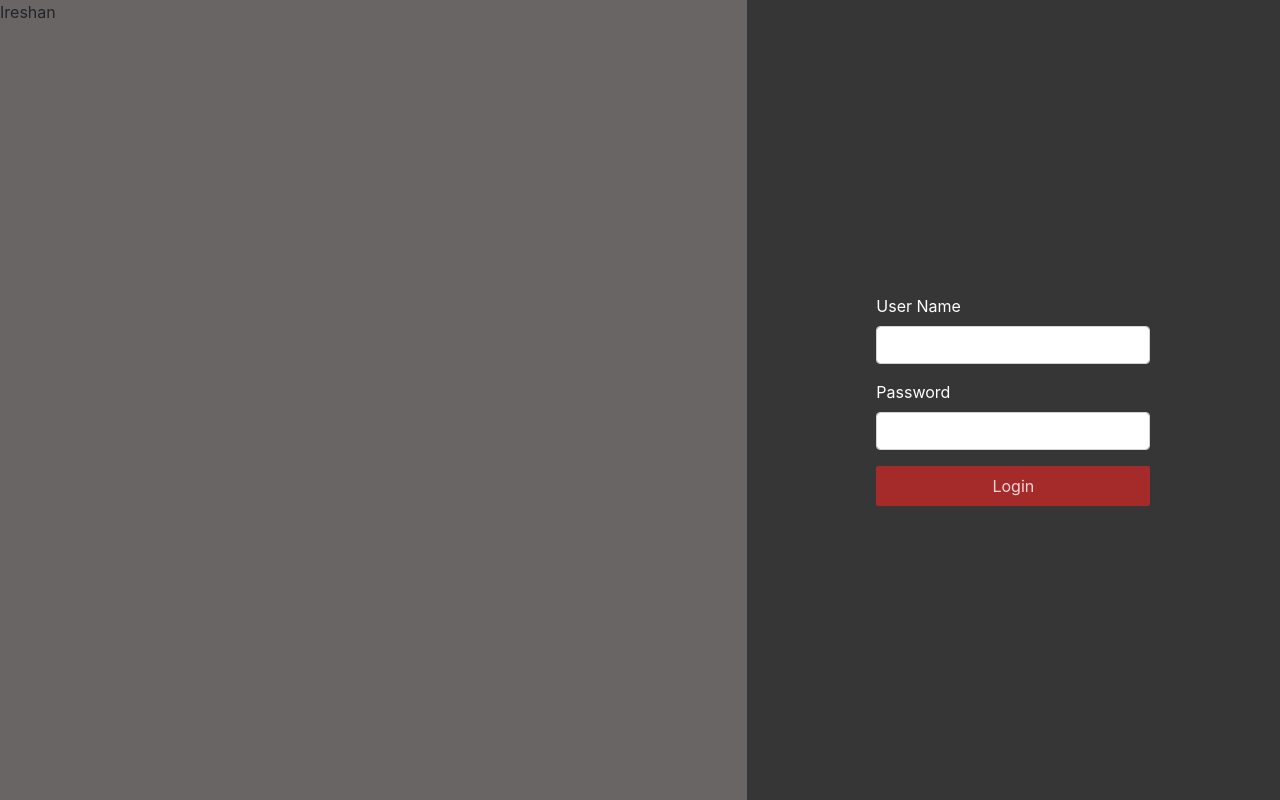
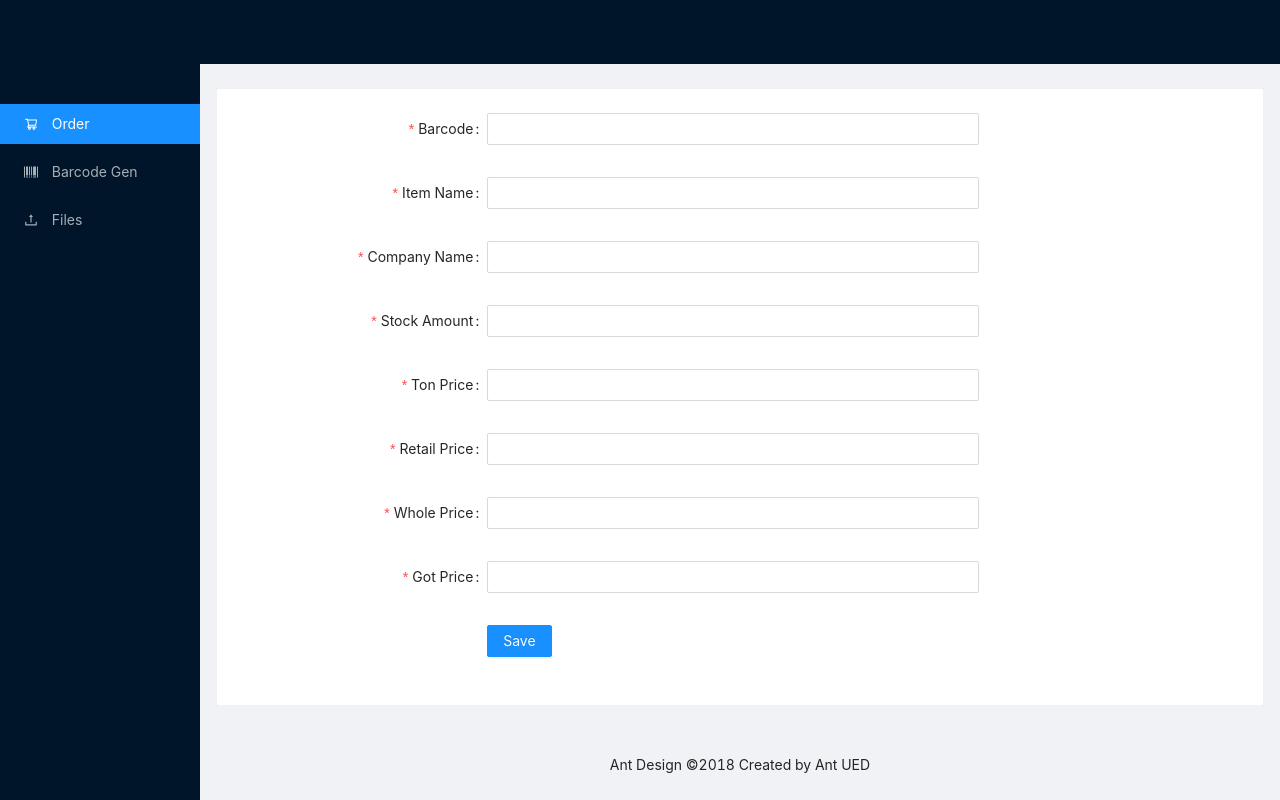
Before and after one commit to ravanspell/dhananjayatrades, a React (Create React App) app in the folder Frontend/: page /save/item in a window 1280 px wide. Before the commit this address led to /. Built offline with nearby package versions, Linux system fonts and the light colour scheme.

Commit message:
ant design ui change

```diff
--- a/Frontend/package.json
+++ b/Frontend/package.json
@@ -4,9 +4,11 @@
   "homepage": "http://dhananjayatrades.com",
   "private": true,
   "dependencies": {
+    "@ant-design/dark-theme": "^2.0.2",
     "@testing-library/jest-dom": "^4.2.4",
     "@testing-library/react": "^9.4.0",
     "@testing-library/user-event": "^7.1.2",
+    "antd": "^4.4.2",
     "axios": "^0.19.1",
     "bootstrap": "^4.4.1",
     "chart.js": "^2.9.3",
@@ -46,5 +48,6 @@
       "last 1 firefox version",
       "last 1 safari version"
     ]
-  }
+  },
+  "devDependencies": {}
 }
--- a/Frontend/src/App.css
+++ b/Frontend/src/App.css
@@ -1,3 +1,4 @@
+@import "~antd/dist/antd.dark.css";
 .App {
   text-align: center;
 }
--- a/Frontend/src/App.js
+++ b/Frontend/src/App.js
@@ -10,10 +10,67 @@ import BarcodeGenarator from "./components/barcodeGenarator";
 import Login from "./components/login";
 import { BrowserRouter as Router, Switch, Route } from 'react-router-dom';
 
+import { Layout } from 'antd';
+import SideNav from "./components/layout/sidebar";
+
+const { Header, Content, Footer, Sider } = Layout;
+
+const style = {
+  height: 40,
+  width: 40,
+  lineHeight: '40px',
+  borderRadius: 4,
+  backgroundColor: '#1088e9',
+  color: '#fff',
+  textAlign: 'center',
+  fontSize: 14,
+};
 class App extends Component {
   render() {
     return (
-      <Fragment>
+      <Router>
+        <Layout>
+          <Sider
+            breakpoint="lg"
+            collapsedWidth="0"
+            style={{
+              height: '100vh',
+
+            }}
+            onBreakpoint={broken => {
+              console.log(broken);
+            }}
+            onCollapse={(collapsed, type) => {
+              console.log(collapsed, type);
+            }}
+          >
+            <div className="logo" />
+            <SideNav />
+          </Sider>
+          <Layout>
+            <Header className="site-layout-sub-header-background" style={{ padding: 0 }} />
+            <Content style={{ margin: '24px 16px 0' }}>
+              <Switch>
+                <Route path="/" exact component={Dashboard} />
+                <Route path="/order" exact component={ViewOrder} />
+                <Route path="/save/item" exact component={NewItemSave} />
+                <Route path="/stock/all" exact component={ViewAllStock} />
+                <Route path="/barcode" exact component={BarcodeGenarator} />
+              </Switch>
+            </Content>
+            <Footer style={{ textAlign: 'center' }}>Ant Design ©2018 Created by Ant UED</Footer>
+          </Layout>
+
+        </Layout >
+      </Router>
+
+    );
+  }
+}
+
+export default App;
+
+{/* <Fragment>
         <Router>
           <Switch>
             <Route path="/" exact component={Login} />
@@ -31,9 +88,4 @@ class App extends Component {
             </Fragment>
           </Switch>
         </Router>
-      </Fragment >
-    );
-  }
-}
-
-export default App;
+      </Fragment > */}
--- /dev/null
+++ b/Frontend/src/components/layout/sidebar.jsx
@@ -0,0 +1,40 @@
+import React from "react";
+import { useHistory } from "react-router-dom";
+import { Menu } from "antd";
+import {
+  ShoppingCartOutlined,
+  BarcodeOutlined,
+  UploadOutlined,
+} from "@ant-design/icons";
+
+function SideNav() {
+  const history = useHistory();
+  const handleOrderClick = () => {
+    history.push("/order");
+  };
+  const handleBrcodeGenClick = () => {
+    history.push("/barcode");
+  };
+  const handleFileClick = () => {
+    history.push("/save/item");
+  };
+  return (
+    <div>
+      <Menu theme="dark" mode="inline" defaultSelectedKeys={["1"]}>
+        <Menu.Item key="1" onClick={handleOrderClick}>
+          <ShoppingCartOutlined />
+          <span> Order</span>
+        </Menu.Item>
+        <Menu.Item key="2" onClick={handleBrcodeGenClick}>
+          <BarcodeOutlined />
+          <span> Barcode Gen</span>
+        </Menu.Item>
+        <Menu.Item key="3" onClick={handleFileClick}>
+          <UploadOutlined />
+          <span> Files</span>
+        </Menu.Item>
+      </Menu>
+    </div>
+  );
+}
+export default SideNav;
--- a/Frontend/src/components/newItemSave.jsx
+++ b/Frontend/src/components/newItemSave.jsx
@@ -1,155 +1,179 @@
-import React, { useState, Fragment } from "react";
-import { Button, Form } from "react-bootstrap";
+import React, { Fragment } from "react";
+import { Row, Col, Input, Form, Button, message, Card } from "antd";
 import axios from "axios";
-function NewItemSave() {
-  const [newItem, setNewItem] = useState({
-    barcode: null,
-    itemName: null,
-    company: null,
-    amount: 0,
-    tonPrice: 0,
-    retailPrice: 0,
-    wholePrice: 0,
-    gotPrice: 0,
-  });
 
-  const setbarcode = (value) => {
-    setNewItem((currantState) => ({
-      ...currantState,
-      barcode: value,
-    }));
+const layout = {
+  labelCol: { span: 8 },
+  wrapperCol: { span: 16 },
 };
 
-  const setItemName = (value) => {
-    setNewItem((currantState) => ({
-      ...currantState,
-      itemName: value,
-    }));
-  };
-  const setCompany = (value) => {
-    setNewItem((currantState) => ({
-      ...currantState,
-      company: value,
-    }));
-  };
-  const setAmount = (value) => {
-    setNewItem((currantState) => ({
-      ...currantState,
-      amount: value,
-    }));
-  };
-  const setTonPrice = (value) => {
-    setNewItem((currantState) => ({
-      ...currantState,
-      tonPrice: value,
-    }));
+const tailLayout = {
+  wrapperCol: { offset: 8, span: 16 },
 };
 
-  const setRetailPrice = (value) => {
-    setNewItem((currantState) => ({
-      ...currantState,
-      retailPrice: value,
-    }));
-  };
-
-  const setWholePrice = (value) => {
-    setNewItem((currantState) => ({
-      ...currantState,
-      wholePrice: value,
-    }));
-  };
-
-  const setGotPrice = (value) => {
-    setNewItem((currantState) => ({
-      ...currantState,
-      wholePrice: value,
-    }));
-  };
+function NewItemSave() {
   //http://dhananjayatrades.com/ http://localhost:3800/
-  const saveNewItem = (event) => {
-    event.preventDefault();
-    axios
-      .post("http://dhananjayatrades.com/api/items/save", newItem)
-      .then((res) => {
-        console.log(res);
+  const saveNewItem = async (newItem) => {
+    try {
+      const res = await axios.post(
+        "http://dhananjayatrades.com/api/items/save",
+        newItem
+      );
       if (res.data.status) {
-          alert(res.data.message);
+        message.success(res.data.message);
       } else {
-          alert(res.data.message);
+        message.error(res.data.message);
       }
-        console.log(res);
-      });
+    } catch (error) {
+      console.log(error);
+      message.error(error.message);
+    }
   };
 
   return (
     <Fragment>
-      <div className="nav-scroller bg-white box-shadow mt-3">
-        <div className="p-5">
-          <Form onSubmit={saveNewItem}>
-            <Form.Group controlId="formBasicText">
-              <Form.Control
-                type="text"
-                placeholder="Barcode"
-                onChange={(e) => setbarcode(e.target.value)}
-              />
-            </Form.Group>
-            <Form.Group controlId="formBasicCustomItemName">
-              <Form.Control
-                type="text"
-                placeholder="Item Name"
-                onChange={(e) => setItemName(e.target.value)}
-              />
-            </Form.Group>
-            <Form.Group controlId="formBasicCustomValue">
-              <Form.Control
-                type="text"
-                placeholder="Company"
-                onChange={(e) => setCompany(e.target.value)}
-              />
-            </Form.Group>
-            <Form.Group controlId="formBasicAmount">
-              <Form.Control
-                type="text"
-                placeholder="Amount"
-                onChange={(e) => setAmount(e.target.value)}
-              />
-            </Form.Group>
-            <Form.Group controlId="formBasicAmount">
-              <Form.Control
-                type="text"
-                placeholder="Ton Price"
-                onChange={(e) => setTonPrice(e.target.value)}
-              />
-            </Form.Group>
-            <Form.Group controlId="formBasicAmount">
-              <Form.Control
-                type="text"
-                placeholder="Retail Price"
-                onChange={(e) => setRetailPrice(e.target.value)}
-              />
-            </Form.Group>
-            <Form.Group controlId="formBasicAmount">
-              <Form.Control
-                type="text"
-                placeholder="Whole Price"
-                onChange={(e) => setWholePrice(e.target.value)}
-              />
-            </Form.Group>
-            <Form.Group controlId="formBasicAmount">
-              <Form.Control
-                type="text"
-                placeholder="Got Price"
-                onChange={(e) => setGotPrice(e.target.value)}
-              />
-            </Form.Group>
-            <div className="text-right">
-              <Button variant="primary" type="submit">
+      <Card>
+        <Row gutter={[40, 0]}>
+          <Col span={18}>
+            <Form {...layout} onFinish={saveNewItem}>
+              <Form.Item
+                name="barcode"
+                label="Barcode"
+                rules={[
+                  {
+                    required: true,
+                    message: "Barcode required!",
+                  },
+                  {
+                    pattern: /^[0-9]*$/,
+                    message: "Numbers are only allowed",
+                  },
+                ]}
+              >
+                <Input />
+              </Form.Item>
+
+              <Form.Item
+                name="itemName"
+                label="Item Name"
+                rules={[
+                  {
+                    required: true,
+                    message: "Item name required!",
+                  },
+                ]}
+              >
+                <Input />
+              </Form.Item>
+
+              <Form.Item
+                name="company"
+                label="Company Name"
+                rules={[
+                  {
+                    required: true,
+                    message: "Company name required!",
+                  },
+                  {
+                    type: "string",
+                    message: "Company name invalid",
+                  },
+                ]}
+              >
+                <Input />
+              </Form.Item>
+              <Form.Item
+                name="amount"
+                label="Stock Amount"
+                rules={[
+                  {
+                    required: true,
+                    message: "Stock amount required!",
+                  },
+                  {
+                    pattern: /^(?=.)([+-]?([0-9]*)(\.([0-9]+))?)$/,
+                    message: "Numbers are only allowed",
+                  },
+                ]}
+              >
+                <Input />
+              </Form.Item>
+              <Form.Item
+                name="tonPrice"
+                label="Ton Price"
+                rules={[
+                  {
+                    required: true,
+                    message: "Ton Price required!",
+                  },
+                  {
+                    pattern: /^(?=.)([+-]?([0-9]*)(\.([0-9]+))?)$/,
+                    message: "Numbers are only allowed",
+                  },
+                ]}
+              >
+                <Input />
+              </Form.Item>
+
+              <Form.Item
+                name="retailPrice"
+                label="Retail Price"
+                rules={[
+                  {
+                    required: true,
+                    message: "Retail price required!",
+                  },
+                  {
+                    pattern: /^(?=.)([+-]?([0-9]*)(\.([0-9]+))?)$/,
+                    message: "Numbers are only allowed",
+                  },
+                ]}
+              >
+                <Input />
+              </Form.Item>
+
+              <Form.Item
+                name="wholePrice"
+                label="Whole Price"
+                rules={[
+                  {
+                    required: true,
+                    message: "Whole price required!",
+                  },
+                  {
+                    pattern: /^(?=.)([+-]?([0-9]*)(\.([0-9]+))?)$/,
+                    message: "Numbers are only allowed",
+                  },
+                ]}
+              >
+                <Input />
+              </Form.Item>
+
+              <Form.Item
+                name="gotPrice"
+                label="Got Price"
+                rules={[
+                  {
+                    required: true,
+                    message: "Got price required!",
+                  },
+                  {
+                    pattern: /^(?=.)([+-]?([0-9]*)(\.([0-9]+))?)$/,
+                    message: "Numbers are only allowed",
+                  },
+                ]}
+              >
+                <Input />
+              </Form.Item>
+              <Form.Item {...tailLayout}>
+                <Button type="primary" htmlType="submit">
                   Save
                 </Button>
-            </div>
+              </Form.Item>
             </Form>
-        </div>
-      </div>
+          </Col>
+        </Row>
+      </Card>
     </Fragment>
   );
 }
--- a/Frontend/src/components/priceItem.jsx
+++ b/Frontend/src/components/priceItem.jsx
@@ -35,7 +35,10 @@ function PricingBox(props) {
       itemName: item.value || item.itemName,
       customPrice: parseFloat(customPrice),
       amount: itemAmount,
-      unitPrice: parseFloat(item[priceType]),
+      unitPrice:
+        parseFloat(customPrice) < 1
+          ? parseFloat(item[priceType])
+          : parseFloat(customPrice),
       gotPrice: parseFloat(item.gotPrice),
       tPrice: parseFloat(item.tPrice),
       rPrice: parseFloat(item.rPrice),
--- a/Frontend/src/index.js
+++ b/Frontend/src/index.js
@@ -5,6 +5,7 @@ import App from './App';
 import * as serviceWorker from './serviceWorker';
 import 'bootstrap/dist/css/bootstrap.min.css';
 import 'font-awesome/css/font-awesome.min.css';
+import 'antd/dist/antd.css';
 import { createStore } from 'redux';
 import { Provider } from 'react-redux';
 import allReducers from './reducers';
```
Also changed, not shown: Frontend/src/components/itemSearchBox.jsx (+16 -9 lines), Frontend/src/components/viewOrder.jsx (+65 -54 lines), 2 other files (tests, documents, lock files or other folders). Lines whose indentation alone changed are shown as unchanged.
